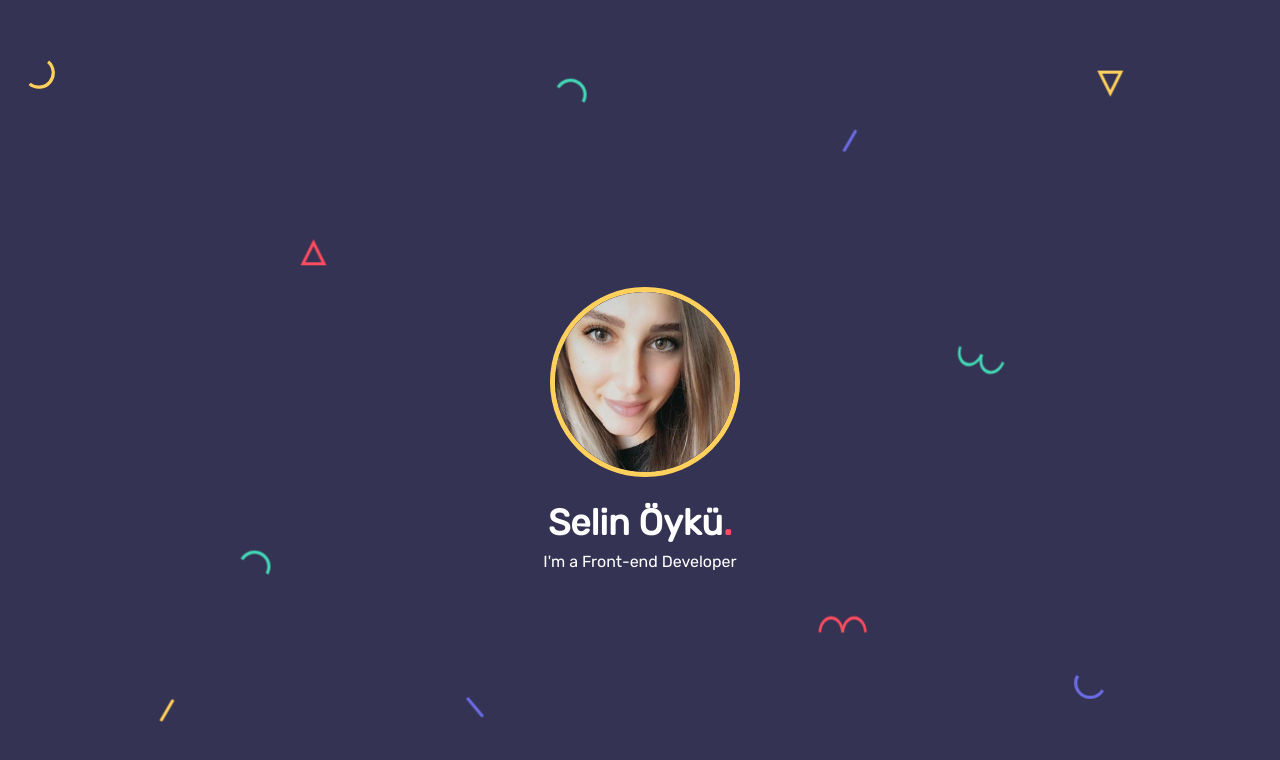
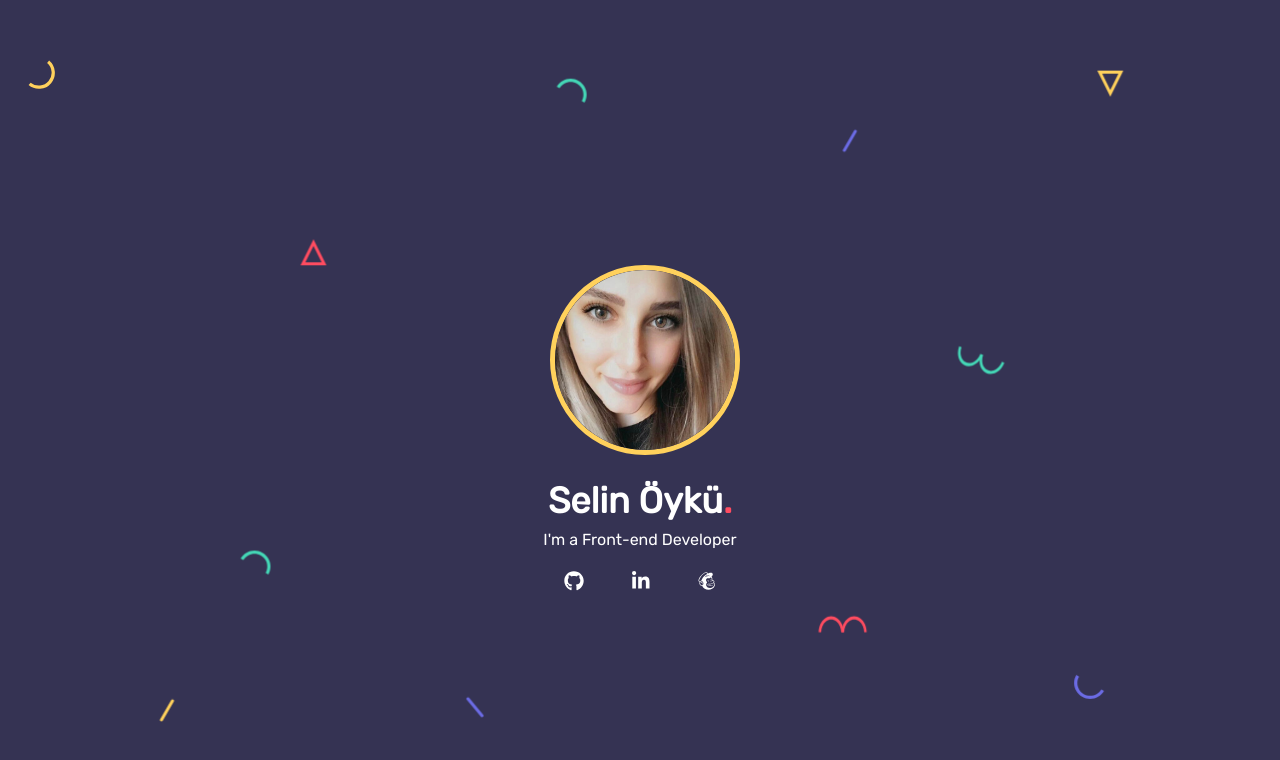
Before and after one commit to selinoykunergiz/angular-cv-site, an Angular app: page / in a window 1280 px wide. Shown: the top 760 px of the page. Built offline with nearby package versions, Linux system fonts and the light colour scheme.

Commit message:
fontawesome implemented and some icons added.

```diff
--- a/package.json
+++ b/package.json
@@ -19,6 +19,11 @@
     "@angular/platform-browser": "~11.2.12",
     "@angular/platform-browser-dynamic": "~11.2.12",
     "@angular/router": "~11.2.12",
+    "@fortawesome/angular-fontawesome": "^0.8.2",
+    "@fortawesome/fontawesome-svg-core": "^1.2.35",
+    "@fortawesome/free-brands-svg-icons": "^5.15.3",
+    "@fortawesome/free-regular-svg-icons": "^5.15.3",
+    "@fortawesome/free-solid-svg-icons": "^5.15.3",
     "rxjs": "~6.6.0",
     "tslib": "^2.0.0",
     "zone.js": "~0.11.3"
--- a/src/app/app.module.ts
+++ b/src/app/app.module.ts
@@ -1,9 +1,12 @@
 import { NgModule } from '@angular/core';
 import { BrowserModule } from '@angular/platform-browser';
+import { FontAwesomeModule, FaIconLibrary } from '@fortawesome/angular-fontawesome';
 import { AppRoutingModule } from './app-routing.module';
 import { AppComponent } from './app.component';
 import { PagesModule } from './pages/pages.module';
-
+import { faSquare, faCheckSquare } from '@fortawesome/free-solid-svg-icons';
+import { faSquare as farSquare, faCheckSquare as farCheckSquare } from '@fortawesome/free-regular-svg-icons';
+import { faStackOverflow, faGithub, faMedium, faLinkedin, faLinkedinIn, faMailchimp } from '@fortawesome/free-brands-svg-icons';
 @NgModule({
   declarations: [
     AppComponent,
@@ -11,9 +14,15 @@ import { PagesModule } from './pages/pages.module';
   imports: [
     BrowserModule,
     AppRoutingModule,
-    PagesModule
+    PagesModule,
+    FontAwesomeModule
   ],
   providers: [],
   bootstrap: [AppComponent]
 })
-export class AppModule { }
+export class AppModule {
+  constructor(private library: FaIconLibrary) {
+    library.addIcons(faSquare, faCheckSquare, farSquare, farCheckSquare, faStackOverflow, faGithub, faMedium,
+      faLinkedin, faLinkedinIn, faMailchimp);
+  }
+}
--- a/src/app/pages/cv-common/cv-common.component.html
+++ b/src/app/pages/cv-common/cv-common.component.html
@@ -22,6 +22,17 @@
                     <h1>Selin Öykü<span>.</span></h1>
                     <p>I'm a Front-end Developer</p>
                 </div>
+                <div class="icon-list">
+                    <a href="https://github.com/selinoykunergiz/" target="_blank">
+                        <fa-icon [icon]="['fab', 'github']"></fa-icon>
+                    </a>
+                    <a href="https://www.linkedin.com/in/selinoykunergiz" target="_blank">
+                        <fa-icon [icon]="['fab', 'linkedin-in']"></fa-icon>
+                    </a>
+                    <a href="mailto:selinoykunergiz@gmail.com" target="_blank">
+                        <fa-icon [icon]="['fab', 'mailchimp']"></fa-icon>
+                    </a>
+                </div>
             </div>
         </div>
 
--- a/src/app/pages/cv-common/cv-common.component.scss
+++ b/src/app/pages/cv-common/cv-common.component.scss
@@ -96,6 +96,7 @@
                     }
                 }
                 .section-name {
+                    margin-bottom: 20px;
                     h1 {
                         color: #FFF;
                         font-size: 36px;
@@ -110,6 +111,19 @@
                         margin: 0;
                     }
                 }
+                .icon-list {
+                    max-width: 200px;
+                    width: 100%;
+                    margin: 0 auto;
+                    display: flex;
+                    justify-content: space-around;
+                    a {
+                        .ng-fa-icon {
+                            color: white;
+                            font-size: 20px;
+                        }
+                    }
+                }
             }
         }
 
--- a/src/app/pages/cv-common/cv-common.component.ts
+++ b/src/app/pages/cv-common/cv-common.component.ts
@@ -1,4 +1,6 @@
 import { AfterViewChecked, Component, ElementRef, OnInit, ViewChild} from '@angular/core';
+import { faGithub } from '@fortawesome/free-brands-svg-icons';
+import { faCoffee } from '@fortawesome/free-solid-svg-icons';
 import data from '../../../assets/json/data.json';
 
 @Component({
--- a/src/app/pages/pages.module.ts
+++ b/src/app/pages/pages.module.ts
@@ -2,12 +2,14 @@ import { NgModule } from '@angular/core';
 import { CommonModule } from '@angular/common';
 import { PagesRoutingModule } from './pages-routing.module';
 import { CvCommonComponent } from './_index';
+import { FontAwesomeModule } from '@fortawesome/angular-fontawesome';
 
 @NgModule({
   declarations: [CvCommonComponent],
   imports: [
     CommonModule,
-    PagesRoutingModule
+    PagesRoutingModule,
+    FontAwesomeModule
   ]
 })
 export class PagesModule { }
--- a/src/index.html
+++ b/src/index.html
@@ -8,6 +8,7 @@
   <link rel="icon" type="image/x-icon" href="favicon.ico">
   <link rel="preconnect" href="https://fonts.gstatic.com">
   <link href="https://fonts.googleapis.com/css2?family=Rubik&display=swap" rel="stylesheet">
+  <link rel="stylesheet" href="path/to/font-awesome/css/font-awesome.min.css">
 </head>
 <body>
   <app-root></app-root>
```
